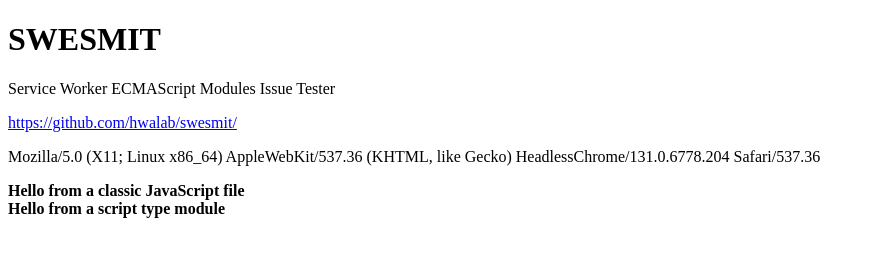
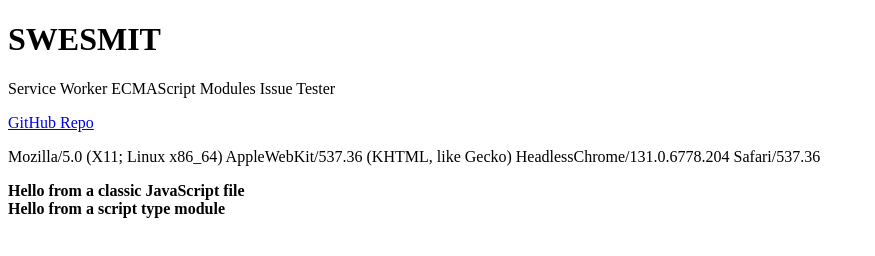
Before and after one commit to appliberated/swesmit, a website with bundled scripts: page docs/index.html in a window 1280 px wide. Shown: the whole page, without its empty margins (0-875 px from the left). Built offline with nearby package versions, Linux system fonts and the light colour scheme.

Commit message:
Fix repo URL

```diff
--- a/docs/index.html
+++ b/docs/index.html
@@ -19,7 +19,7 @@
     <header>
         <h1 class="mb0">SWESMIT</h1>
         <p class="mb0">Service Worker ECMAScript Modules Issue Tester</p>
-        <p><a href="https://github.com/hwalab/swesmit/" target="_blank" rel="noopener">https://github.com/hwalab/swesmit/</a></p>
+        <p><a href="https://github.com/hwalab-developer/swesmit" target="_blank" rel="noopener">GitHub Repo</a></p>
     </header>
 
     <p id="browser"></p>
--- a/docs/scripts/app.js
+++ b/docs/scripts/app.js
@@ -1,6 +1,6 @@
 /*
  *  SWESMIT. Copyright (c) 2018 HWALab. MIT License.
- *  https://github.com/hwalab/swesmit/
+ *  https://github.com/hwalab-developer/swesmit
  */
 
 import sayHello from "/scripts/hello.js";
--- a/docs/scripts/classic.js
+++ b/docs/scripts/classic.js
@@ -1,6 +1,6 @@
 /*
  *  SWESMIT. Copyright (c) 2018 HWALab. MIT License.
- *  https://github.com/hwalab/swesmit/
+ *  https://github.com/hwalab-developer/swesmit
  */
 
 /* eslint-disable strict */
--- a/docs/scripts/hello.js
+++ b/docs/scripts/hello.js
@@ -1,6 +1,6 @@
 /*
  *  SWESMIT. Copyright (c) 2018 HWALab. MIT License.
- *  https://github.com/hwalab/swesmit/
+ *  https://github.com/hwalab-developer/swesmit
  */
 
 /**
--- a/docs/sw.js
+++ b/docs/sw.js
@@ -1,6 +1,6 @@
 /*
  *  SWESMIT. Copyright (c) 2018 HWALab. MIT License.
- *  https://github.com/hwalab/swesmit/
+ *  https://github.com/hwalab-developer/swesmit
  */
 
 /* eslint-disable no-console */
```
Also changed, not shown: docs/styles/main.css (+8 -2 lines).
